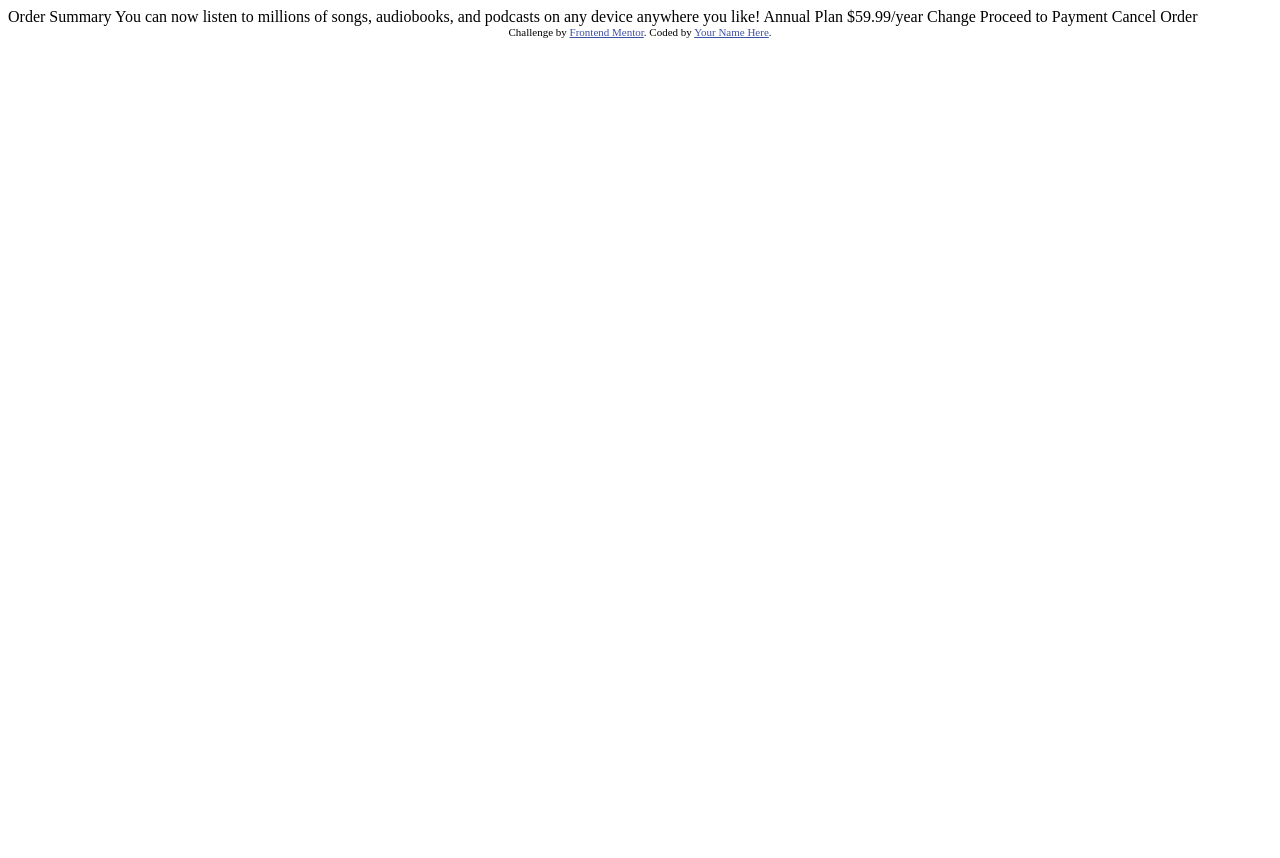
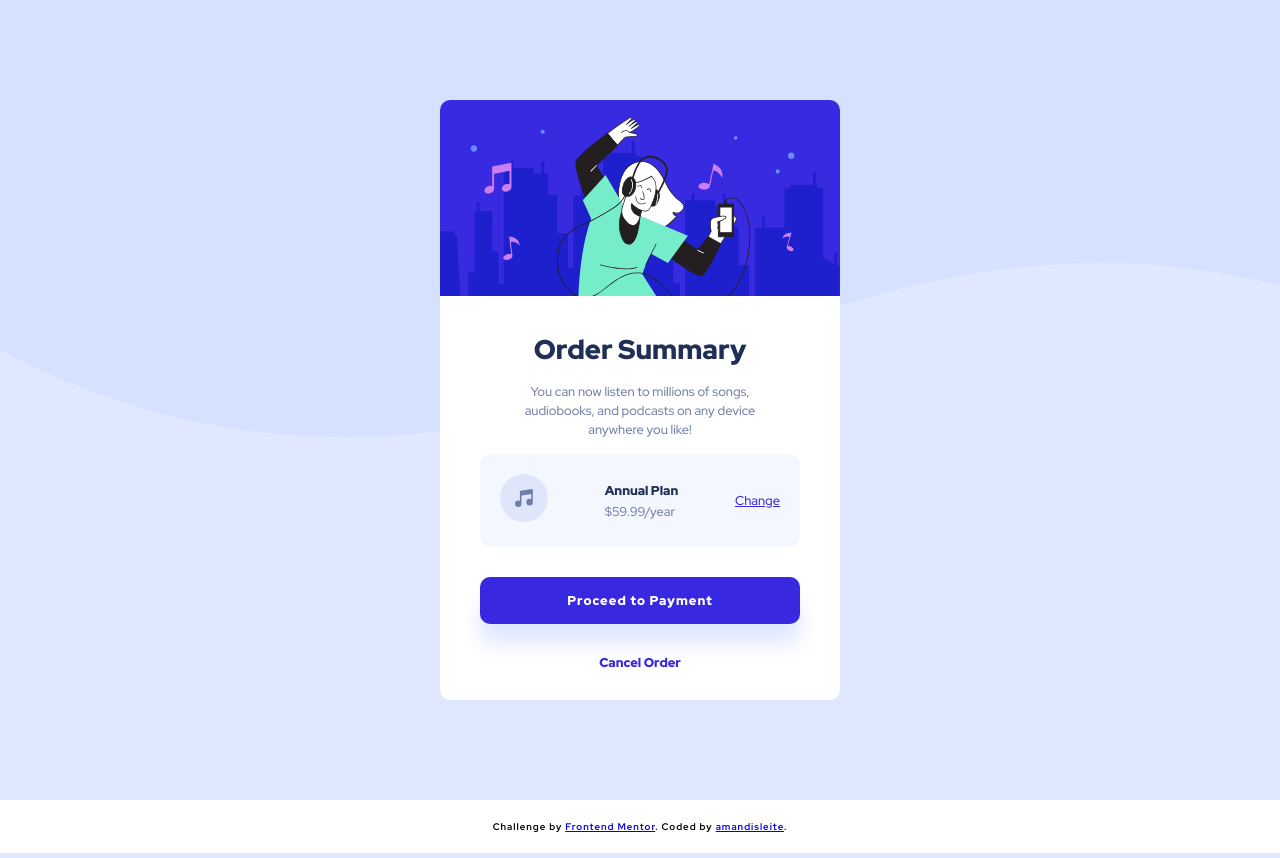
Before and after one commit to amandisleite/Frontend-Mentor-order-summary-component-main, a plain HTML site: page index.html in a window 1280 px wide. Before the commit the page ends 800 px from the top, so only its background shows below. Drawn offline with Linux system fonts and the light colour scheme.

Commit message:
arquivo index.html e style.css atualizados

```diff
--- a/index.html
+++ b/index.html
@@ -5,33 +5,53 @@
   <meta name="viewport" content="width=device-width, initial-scale=1.0"> <!-- displays site properly based on user's device -->
 
   <link rel="icon" type="image/png" sizes="32x32" href="./images/favicon-32x32.png">
+  <link rel="preconnect" href="https://fonts.googleapis.com">
+  <link rel="preconnect" href="https://fonts.gstatic.com" crossorigin>
+  <link href="https://fonts.googleapis.com/css2?family=Red+Hat+Display:wght@500;700;900&display=swap" rel="stylesheet">
 
   <title>Frontend Mentor | Order summary card</title>
+  <link rel="stylesheet" href="style.css">
 
-  <!-- Feel free to remove these styles or customise in your own stylesheet 👍 -->
-  <style>
-    .attribution { font-size: 11px; text-align: center; }
-    .attribution a { color: hsl(228, 45%, 44%); }
-  </style>
 </head>
 <body>
+  <main>
+    <div class="image">
+      <img src='images/illustration-hero.svg' class="image">
+    </div>
 
-  Order Summary
+      <h1>Order Summary</h1>
 
-  You can now listen to millions of songs, audiobooks, and podcasts on any
-  device anywhere you like!
+      <p id='main__paragraph'>You can now listen to millions of songs, audiobooks, and podcasts on any
+        device anywhere you like!</p>
 
-  Annual Plan
-  $59.99/year
+    <div class="plan">
+      <ul>
+        <li>
+          <img src="/images/icon-music.svg">
+        </li>
+        <li id='list'>
+          <h3>Annual Plan</h3>
+          <p>$59.99/year</p>
+        </li>
+        <li>
+          <p id='change'>Change</p>
+        </li>
+      </ul>
+   </div>
 
-  Change
+    <div class="button__payment">
+      Proceed to Payment
+    </div>
 
-  Proceed to Payment
-  Cancel Order
+    <div class="button__cancel">
+      Cancel Order
+    </div>
+
+  </main>
 
   <div class="attribution">
     Challenge by <a href="https://www.frontendmentor.io?ref=challenge" target="_blank">Frontend Mentor</a>.
-    Coded by <a href="#">Your Name Here</a>.
+    Coded by <a href="#">amandisleite</a>.
   </div>
 </body>
 </html>
--- /dev/null
+++ b/style.css
@@ -0,0 +1,138 @@
+:root {
+--paleblue: hsl(225, 100%, 94%);
+--brightblue: hsl(245, 75%, 52%);
+--verypaleblue: hsl(225, 100%, 98%);
+--desaturatedblue: hsl(224, 23%, 55%);
+--darkblue: hsl(223, 47%, 23%);
+}
+
+* {
+    margin: 0;
+    padding: 0;
+    box-sizing: border-box;
+    font-family: 'Red Hat Display', sans-serif;
+}
+
+body {
+    /* height: 100vh; */
+    background-color: var(--paleblue);
+    background-image: url("images/pattern-background-desktop.svg");
+    background-repeat: no-repeat;
+}
+
+main {
+    background-color: white;
+    border-radius: 10px;
+    margin: 100px auto;
+    height: 600px;
+    width: 400px;
+    text-align: center;
+}
+
+.image img {
+    width: 400px;
+    border-top-left-radius: 10px;
+    border-top-right-radius: 10px;
+}
+
+h1 {
+    font-weight: 900;
+    color: var(--darkblue);
+    font-size: 1.7em;
+    margin: 30px auto;
+    margin-bottom: 15px;
+}
+
+#main__paragraph {
+    font-weight: 500;
+    color: var(--desaturatedblue);
+    margin: 5px 60px;
+    line-height: 1.5em;
+    font-size: 0.8em;
+}
+
+.plan {
+    padding: 20px;
+    margin: 15px auto;
+    width: 80%;
+    background-color: var(--verypaleblue);
+    border-radius: 10px;
+}
+
+ul {
+    display: flex;
+    justify-content: space-between;
+    align-items: center;
+}
+
+li {
+    list-style: none;
+    text-align: left
+}
+
+li h3 {
+    font-weight: 900;
+    color: var(--darkblue);
+    font-size: 0.8em;
+    padding-bottom: 4px;
+}
+
+li p {
+    font-weight: 500;
+    color: var(--desaturatedblue);
+    font-size: 0.8em;
+}
+
+#list__text {
+    padding-right: 20px;
+}
+
+#change {
+    color: var(--brightblue);
+    text-decoration: underline;
+    cursor: pointer;
+}
+
+#change:hover {
+    color: hsl(245, 75%, 52%, 70%);
+    text-decoration: none;
+}
+
+.button__payment {
+    width: 80%;
+    margin: 30px auto;
+    border-radius: 10px;
+    background-color: var(--brightblue);
+    font-weight: 900;
+    font-size: 0.8em;
+    color: white;
+    letter-spacing: 1px;
+    padding: 15px;
+    box-shadow: 0px 20px 20px var(--paleblue);
+    cursor: pointer;
+    }
+
+.button__payment:hover {
+    background-color: hsl(245, 75%, 52%, 70%);
+}
+
+.button__cancel {
+    font-weight: 900;
+    font-size: 0.8em;
+    color: var(--brightblue);
+    cursor: pointer;
+}
+
+.button__cancel:hover{
+    color: var(--darkblue);
+}
+
+.attribution {
+    text-align: center;
+    font-weight: 700;
+    letter-spacing: 1px;
+    padding: 20px;
+    margin: 5px auto;
+    font-size: 0.6em;
+    background-color: white;
+}
```
Also changed, not shown: design/active-states.jpg (added), design/desktop-design.jpg (added), design/desktop-preview.jpg (added), design/mobile-design.jpg (added), images/favicon-32x32.png (added), images/icon-music.svg (added), images/illustration-hero.svg (added), images/pattern-background-desktop.svg (added), images/pattern-background-mobile.svg (added), 4 other files.
